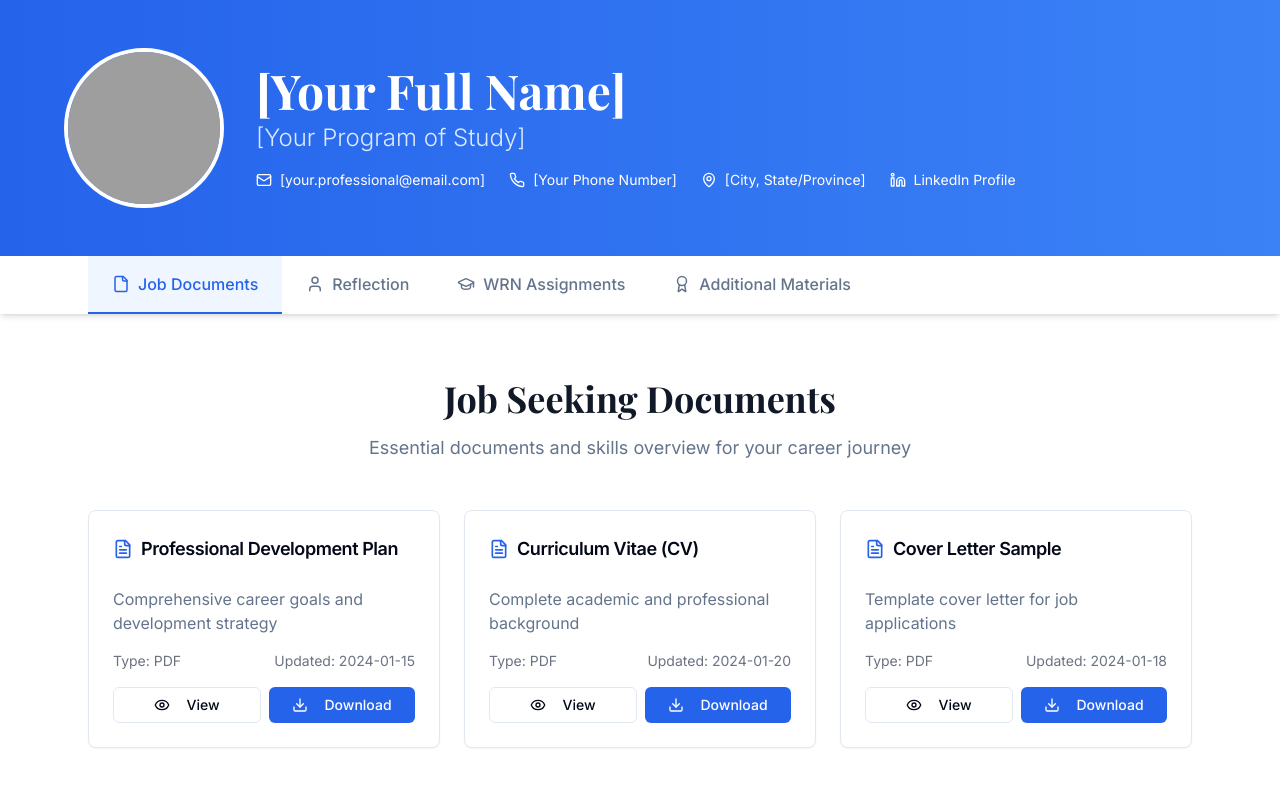
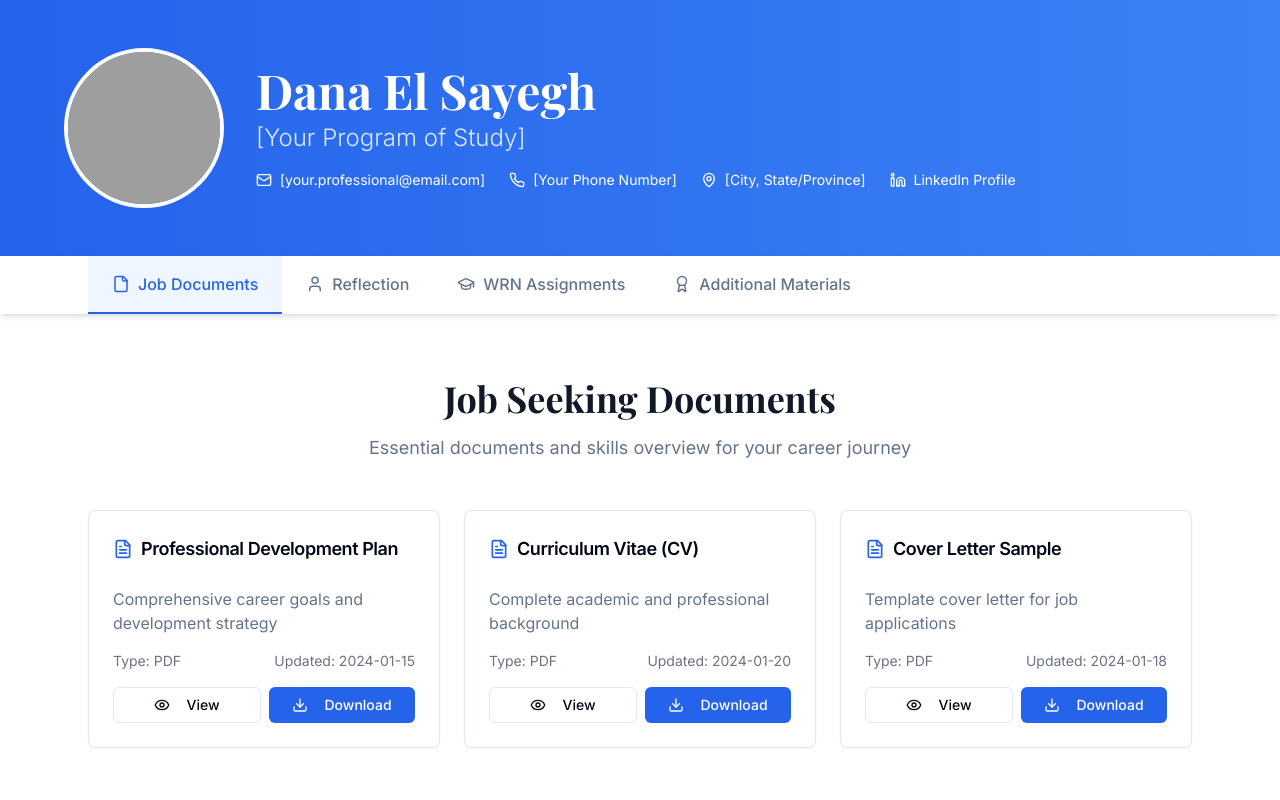
Before and after one commit to Dannaas04/digital-path-folio, a React (Vite) app: page / in a window 1280 px wide. Shown: the top 800 px of the page. Built offline with nearby package versions, Linux system fonts and the light colour scheme; grey boxes are pictures that could not be loaded.

Commit message:
Update Header.tsx

```diff
--- a/src/components/Header.tsx
+++ b/src/components/Header.tsx
@@ -21,7 +21,7 @@ const Header = () => {
           {/* Name and Contact Info */}
           <div className="flex-1 text-center md:text-left">
             <h1 className="font-playfair text-4xl md:text-5xl font-bold mb-2">
-              [Your Full Name]
+              Dana El Sayegh
             </h1>
             <p className="text-xl md:text-2xl font-inter font-light mb-4 text-blue-100">
               [Your Program of Study]
```
